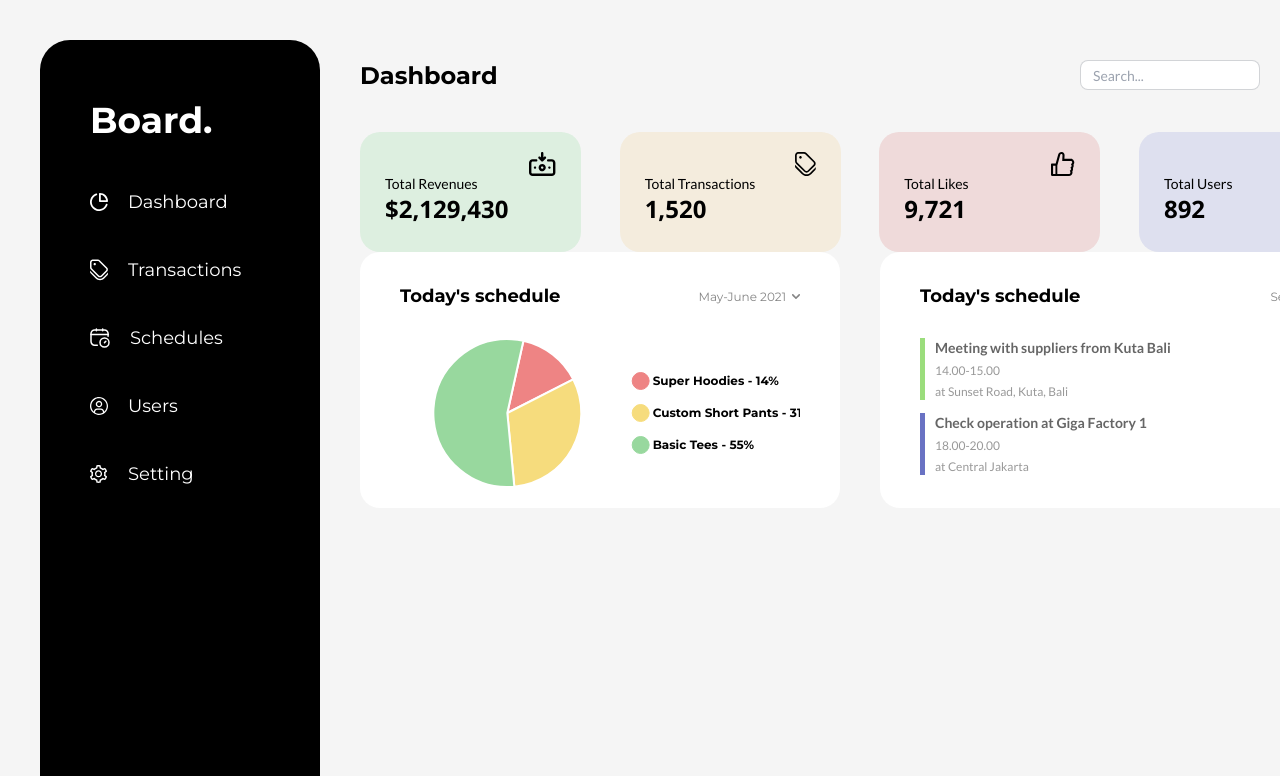
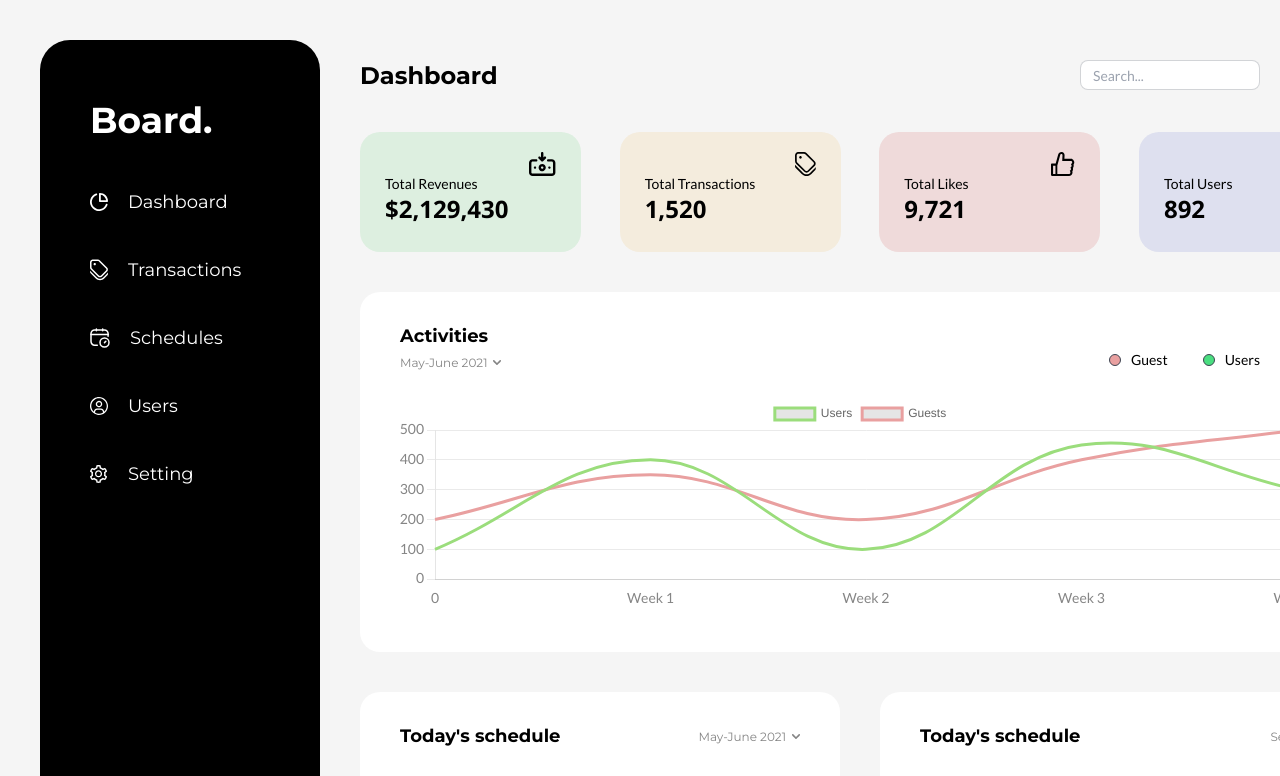
Before and after one commit to kenizaya/listed-dashboard, a React (Vite) app: page / in a window 1280 px wide. Shown: the top 776 px of the page. Built offline with nearby package versions, Linux system fonts and the light colour scheme.

Commit message:
Add ActivitiesCard

```diff
--- a/src/components/ActivitiesCard.tsx
+++ b/src/components/ActivitiesCard.tsx
@@ -1,7 +1,117 @@
 import React from 'react'
+import { Line } from 'react-chartjs-2'
+import {
+  Chart as ChartJS,
+  CategoryScale,
+  LinearScale,
+  PointElement,
+  LineElement,
+  Title,
+  Tooltip,
+  Legend,
+  ChartOptions,
+} from 'chart.js'
+import downArrow from '../assets/icons/downArrow.svg'
 
-const ActivitiesCard = () => {
-  return <div>ActivitiesCard</div>
+ChartJS.register(
+  CategoryScale,
+  LinearScale,
+  PointElement,
+  LineElement,
+  Title,
+  Tooltip,
+  Legend
+)
+
+const ActivitiesCard = ({ className }: { className?: string }) => {
+  const data = {
+    labels: ['0', 'Week 1', 'Week 2', 'Week 3', 'Week 4'],
+    datasets: [
+      {
+        label: 'Users',
+        data: [100, 400, 100, 450, 300],
+        fill: false,
+        borderColor: '#9BDD7C',
+        tension: 0.4,
+      },
+      {
+        label: 'Guests',
+        data: [200, 350, 200, 400, 500],
+        fill: false,
+        borderColor: '#E9A0A0',
+        tension: 0.4,
+      },
+    ],
+  }
+
+  const options: ChartOptions<'line'> = {
+    responsive: true,
+    maintainAspectRatio: false,
+    elements: {
+      point: {
+        radius: 0,
+      },
+    },
+    scales: {
+      y: {
+        ticks: {
+          stepSize: 100,
+          font: { size: 14, family: 'Lato' },
+          color: '#858585',
+        },
+        grid: {
+          lineWidth: 1,
+          color: '#EAEAEA',
+        },
+        beginAtZero: true,
+      },
+      x: {
+        ticks: {
+          stepSize: 100,
+          font: { size: 14, family: 'Lato' },
+          color: '#858585',
+        },
+        grid: {
+          display: false,
+        },
+        beginAtZero: true,
+      },
+    },
+  }
+
+  return (
+    <div
+      className={`h-[360px] w-[1000px] rounded-[20px] pt-[30px] px-10 bg-white ${className}`}
+    >
+      <div className='flex justify-between'>
+        <div className='flex flex-col gap-[5px] justify-between pb-7'>
+          <h3 className='font-montserrat font-bold text-lg text-black'>
+            Activities
+          </h3>
+          <button className='flex items-center gap-[6px] font-montserrat text-xs text-[#858585] leading-[15px]'>
+            May-June 2021{' '}
+            <span>
+              <img src={downArrow} alt='' />
+            </span>
+          </button>
+        </div>
+        <div className='flex gap-[35px] pr-[60px]'>
+          <div className='flex gap-[10px] items-center'>
+            <div className='badge badge-xs bg-[#E9A0A0]'></div>
+            <span className='font-lato text-sm text-black'>Guest</span>
+          </div>
+          <div className='flex gap-[10px] items-center'>
+            <div className='badge badge-xs bg-green-400'></div>
+            <span className='font-lato text-sm text-black'>Users</span>
+          </div>
+        </div>
+      </div>
+
+      <div className='h-[212px] w-[921px] flex justify-center items-center'>
+        <Line data={data} options={options} />
+      </div>
+    </div>
+  )
 }
 
 export default ActivitiesCard
--- a/src/components/Header.tsx
+++ b/src/components/Header.tsx
@@ -1,5 +1,6 @@
 import React from 'react'
 import notification from '../assets/icons/notification.svg'
+import avatar from '../assets/avatar.png'
 
 const Header = () => {
   return (
@@ -22,7 +23,7 @@ const Header = () => {
         />
         <div className='avatar'>
           <div className='w-8 rounded-full'>
-            <img src='/images/stock/photo-1534528741775-53994a69daeb.jpg' />
+            <img src={avatar} />
           </div>
         </div>
       </div>
--- a/src/pages/Dashboard.tsx
+++ b/src/pages/Dashboard.tsx
@@ -8,6 +8,7 @@ import user from '../assets/icons/user.svg'
 import Header from '../components/Header'
 import ScheduleCard from '../components/ScheduleCard'
 import TopProductsCard from '../components/TopProductsCard'
+import ActivitiesCard from '../components/ActivitiesCard'
 
 const Dashboard = () => {
   return (
@@ -41,6 +42,7 @@ const Dashboard = () => {
             amount='892'
           />
         </div>
+        <ActivitiesCard className='my-10' />
         <div className='flex gap-10'>
           <TopProductsCard />
           <ScheduleCard />
```
